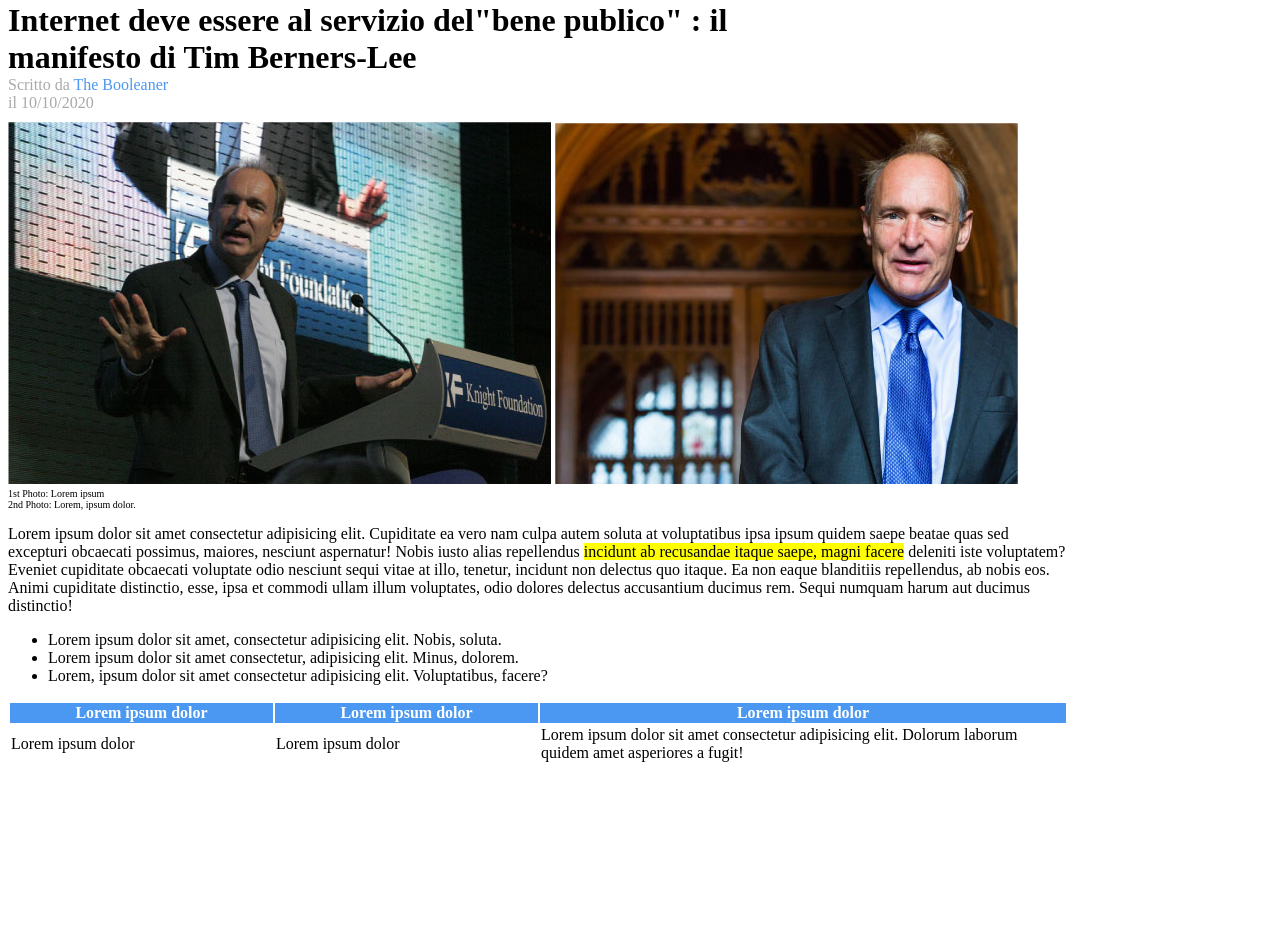
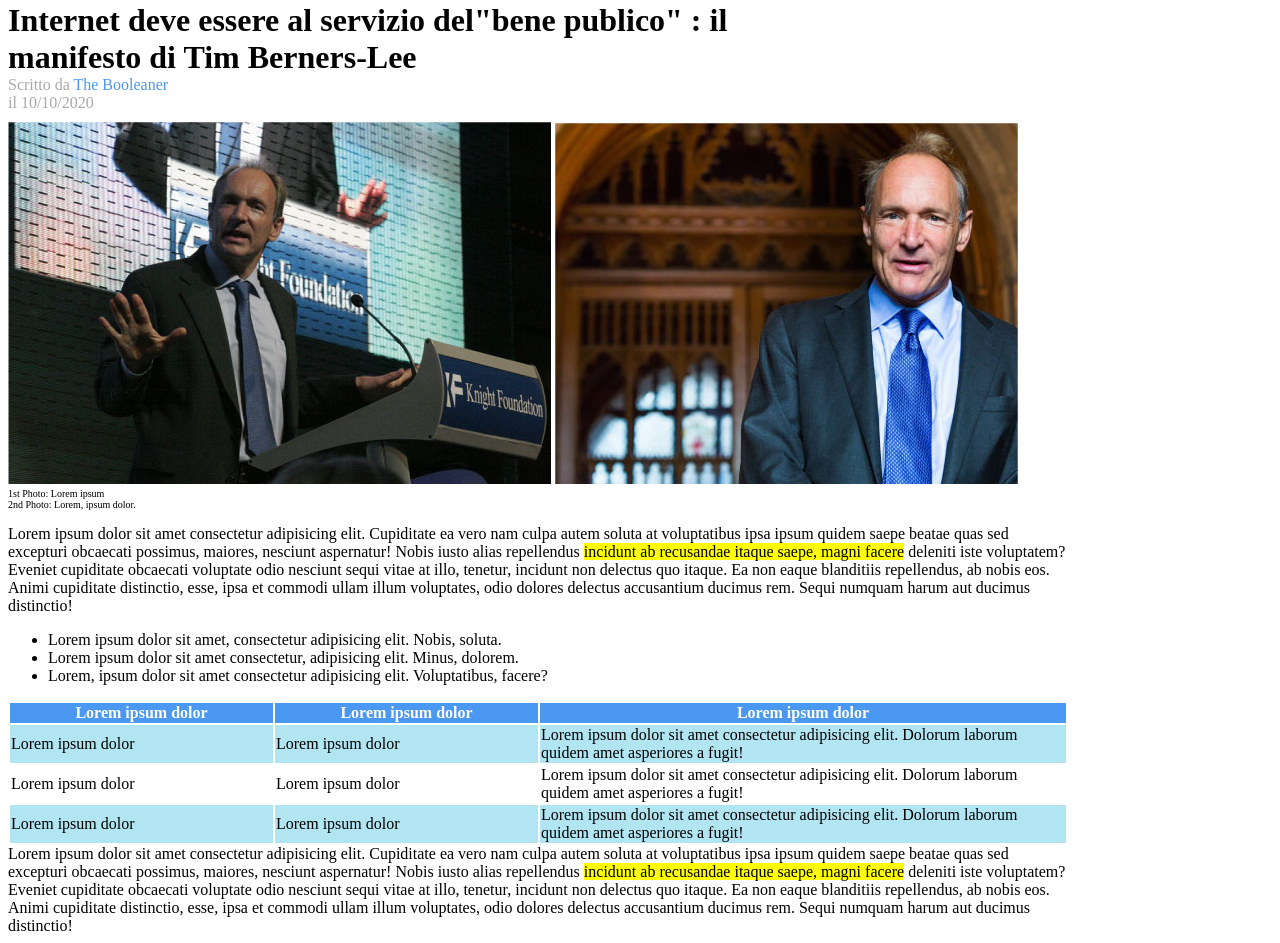
Before and after one commit to GianmarcoBramucci/html-css-booleaner, a plain HTML site: page index.html in a window 1280 px wide. Shown: the part 90-1033 px from the top of the page. Before the commit the page ends 863 px from the top, so only its background shows below. Drawn offline with Linux system fonts and the light colour scheme.

Commit message:
fix table and add second paragraph

```diff
--- a/css/stlyle.css
+++ b/css/stlyle.css
@@ -44,3 +44,6 @@ thead{
     color: white;
     margin-left: 0;
 }
+.riga{
+    background-color:#b1e5f2;
+}
--- a/index.html
+++ b/index.html
@@ -52,7 +52,17 @@
                     </tr>
                 </thead>
                 <tbody>
+                    <tr class="riga">
+                        <td>Lorem ipsum dolor</td>
+                        <td>Lorem ipsum dolor</td>
+                        <td>Lorem ipsum dolor sit amet consectetur adipisicing elit. Dolorum laborum quidem amet asperiores a fugit!</td>
+                    </tr>
                     <tr>
+                        <td>Lorem ipsum dolor</td>
+                        <td>Lorem ipsum dolor</td>
+                        <td>Lorem ipsum dolor sit amet consectetur adipisicing elit. Dolorum laborum quidem amet asperiores a fugit!</td>
+                    </tr>
+                    <tr class="riga">
                         <td>Lorem ipsum dolor</td>
                         <td>Lorem ipsum dolor</td>
                         <td>Lorem ipsum dolor sit amet consectetur adipisicing elit. Dolorum laborum quidem amet asperiores a fugit!</td>
@@ -60,6 +70,12 @@
                 </tbody>
             </table>
         </section>
+        <!-- secondo paragrafo -->
+        <section>
+            Lorem ipsum dolor sit amet consectetur adipisicing elit. Cupiditate ea vero nam culpa autem soluta at voluptatibus ipsa ipsum quidem saepe beatae quas sed excepturi obcaecati possimus, maiores, nesciunt aspernatur!
+            Nobis iusto alias repellendus <span class="high-lighter">incidunt ab recusandae itaque saepe, magni facere</span> deleniti iste voluptatem? Eveniet cupiditate obcaecati voluptate odio nesciunt sequi vitae at illo, tenetur, incidunt non delectus quo itaque.
+            Ea non eaque blanditiis repellendus, ab nobis eos. Animi cupiditate distinctio, esse, ipsa et commodi ullam illum voluptates, odio dolores delectus accusantium ducimus rem. Sequi numquam harum aut ducimus distinctio!
+        </section>
     </main>
 </body>
 </html>
```
